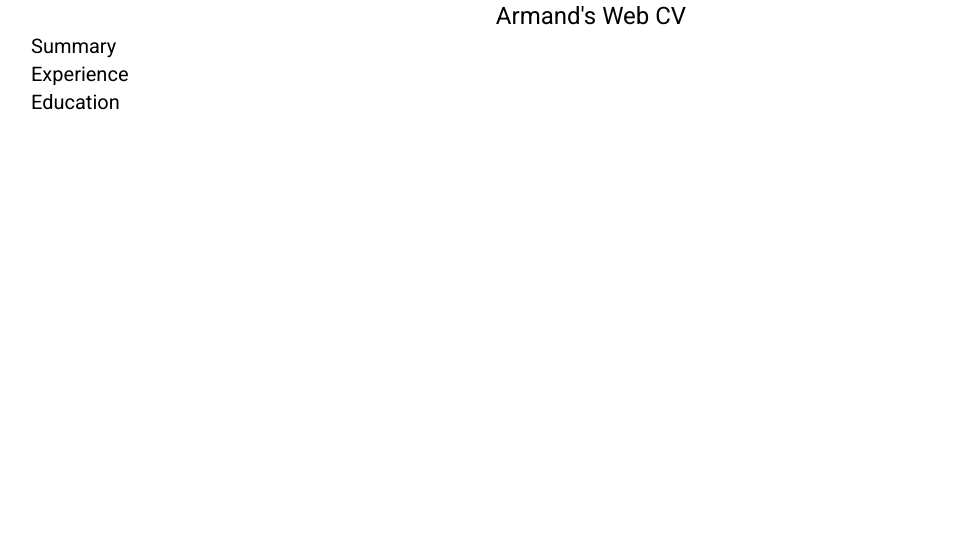
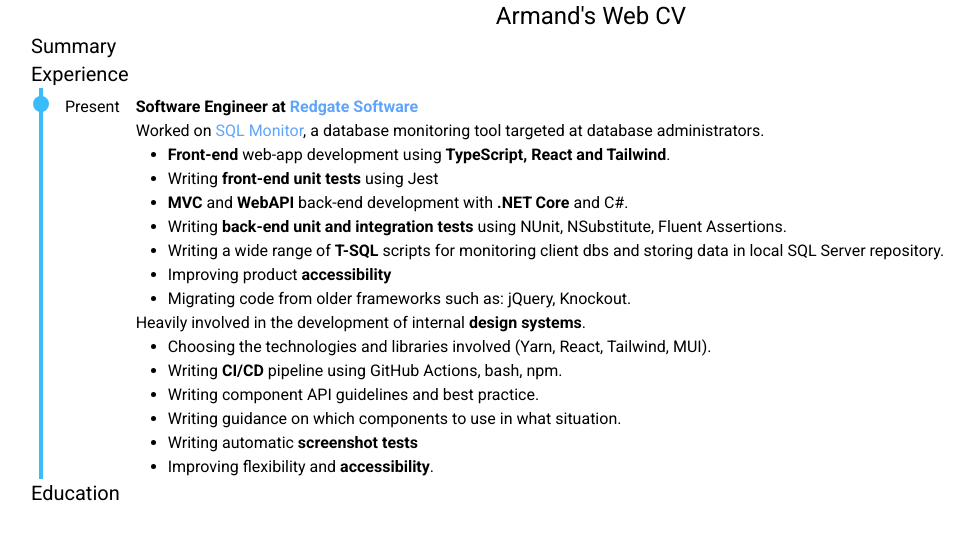
Before and after one commit to ArmandBernard/WebCV, a React (Vite) app: page / in a window 1280 px wide. Shown: the top 540 px of the page, without its empty margins (49-1023 px from the left). Built offline with nearby package versions, Linux system fonts and the light colour scheme.

Commit message:
Add Redgate experience

```diff
--- a/src/Experience.tsx
+++ b/src/Experience.tsx
@@ -1,7 +1,69 @@
+import { TimelineSegment } from "./TimelineSegment";
+
 export const Experience = () => {
   return (
     <>
       <h2>Experience</h2>
+      <TimelineSegment timelineText="Present">
+        <div>
+          <h3 className="font-semibold">
+            Software Engineer at{" "}
+            <a href="https://www.red-gate.com/">Redgate Software</a>
+          </h3>
+          Worked on{" "}
+          <a href="https://www.red-gate.com/products/dba/sql-monitor/">
+            SQL Monitor
+          </a>
+          , a database monitoring tool targeted at database administrators.
+          <ul className="list-disc pl-8 leading-normal">
+            <li>
+              <b>Front-end</b> web-app development using{" "}
+              <b>TypeScript, React and Tailwind</b>.
+            </li>
+            <li>
+              Writing <b>front-end unit tests</b> using Jest
+            </li>
+            <li>
+              <b>MVC</b> and <b>WebAPI</b> back-end development with{" "}
+              <b>.NET Core</b> and C#.
+            </li>
+            <li>
+              Writing <b>back-end unit and integration tests</b> using NUnit,
+              NSubstitute, Fluent Assertions.
+            </li>
+            <li>
+              Writing a wide range of <b>T-SQL</b> scripts for monitoring client
+              dbs and storing data in local SQL Server repository.
+            </li>
+            <li>
+              Improving product <b>accessibility</b>
+            </li>
+            <li>
+              Migrating code from older frameworks such as: jQuery, Knockout.
+            </li>
+          </ul>
+          Heavily involved in the development of internal <b>design systems</b>.
+          <ul className="list-disc pl-8 leading-normal">
+            <li>
+              Choosing the technologies and libraries involved (Yarn, React,
+              Tailwind, MUI).
+            </li>
+            <li>
+              Writing <b>CI/CD</b> pipeline using GitHub Actions, bash, npm.
+            </li>
+            <li>Writing component API guidelines and best practice.</li>
+            <li>
+              Writing guidance on which components to use in what situation.
+            </li>
+            <li>
+              Writing automatic <b>screenshot tests</b>
+            </li>
+            <li>
+              Improving flexibility and <b>accessibility</b>.
+            </li>
+          </ul>
+        </div>
+      </TimelineSegment>
     </>
   );
 };
```
